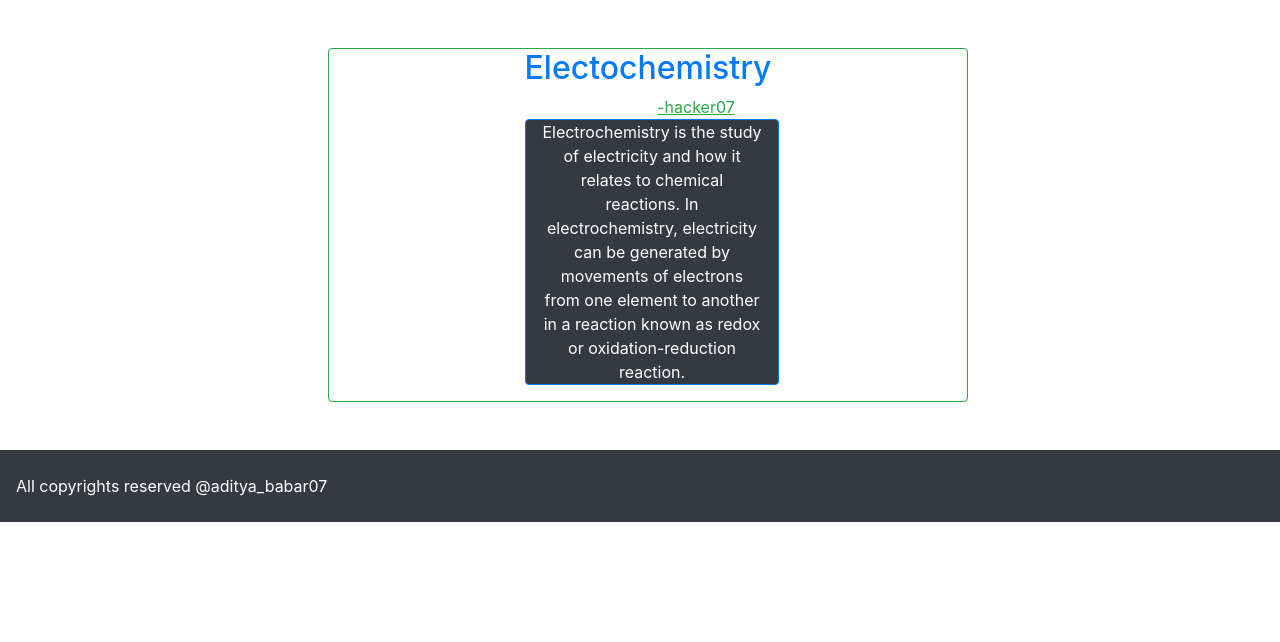
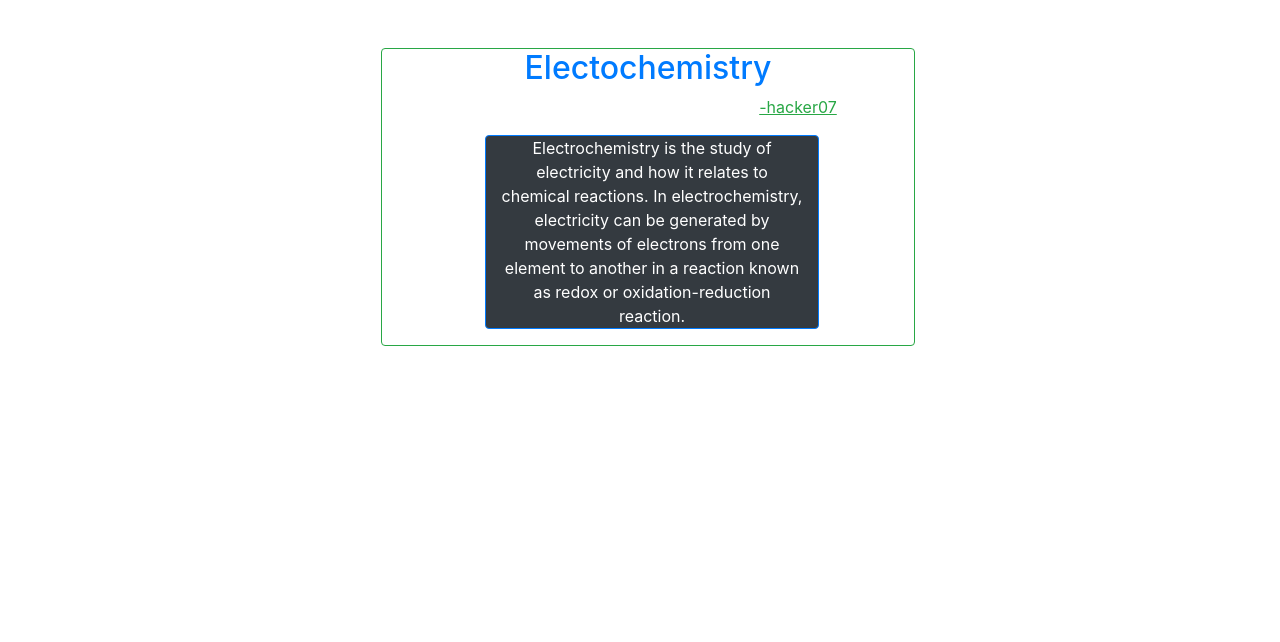
Before and after one commit to adityababar07/blog-2, a Django app: page /post/7/ in a window 1280 px wide. Shown: the part 58-700 px from the top of the page. Run offline with Django 3.2, Linux system fonts and the light colour scheme; data comes from the database, SQL or seed files in the repository; both versions use the stored data as it was after the commit; some libraries are stand-ins or nearby versions.

Commit message:
initial changes

```diff
--- a/blog/templates/home.html
+++ b/blog/templates/home.html
@@ -3,10 +3,10 @@
 
 {% block content %}
     {% for post in object_list %}
-        <center class='mt-5'><div class='post-entry ml-3 border border-success rounded col-6'>
+        <center class='mt-5'><div class='post-entry ml-3 border border-success rounded col-5'>
             <h2><a href = "{% url 'post_detail' post.pk %}">{{ post.title }}</a></h2>
-            <t class="ml-6 text-success"><u>-{{ post.author }}</u></t>
-            <p class="ml-2 border border-primary rounded bg-dark text-white col-5 justify-content-center">{{ post.body }}</p>
+            <t class="text-success" style="margin-left: 300px;"><u>-{{ post.author }}</u></t>
+            <p class="ml-2 border border-primary rounded bg-dark text-white col-8 mt-3 justify-content-center">{{ post.body }}</p>
         </div></center>
     {% endfor %}
 {% endblock content %}3
--- a/blog/templates/post_detail.html
+++ b/blog/templates/post_detail.html
@@ -1,11 +1,11 @@
 {% extends 'base.html' %}
 
 {% block content %}
-    <center class='mt-5'>
-        <div class='post-entry ml-3 border border-success rounded col-6'>
+    <center class='mt-5' style="margin-bottom: 300px;">
+        <div class='post-entry ml-3 border border-success rounded col-5'>
             <h2><a href = "">{{ post.title }}</a></h2>
-            <t class="ml-6 text-success"><u>-{{ post.author }}</u></t>
-            <p class="ml-2 border border-primary rounded bg-dark text-white col-5">{{ post.body }}</p>
+            <t class="text-success" style="margin-left: 300px;"><u>-{{ post.author }}</u></t>
+            <p class="ml-2 border border-primary rounded bg-dark text-white col-8 mt-3 ">{{ post.body }}</p>
         </div>
     </center>
 {% endblock content %}
--- a/blog/templates/post_new.html
+++ b/blog/templates/post_new.html
@@ -4,12 +4,12 @@
 <div>
     <img src="https://images.unsplash.com/photo-1535982330050-f1c2fb79ff78?ixlib=rb-1.2.1&q=80&fm=jpg&crop=entropy&cs=tinysrgb&w=1080&fit=max&ixid=eyJhcHBfaWQiOjF9" style="opacity: 70%;
         width: 100%;
-        height: 570px;
+        height: 565.2px;
         position: relative;
-        margin-bottom: -32px;
+        margin-bottom: -31.8px;
         z-index: 1;">
     <div style="position: relative;
-                margin-top: -537.6px;
+                margin-top: -515px;
                 font-weight: 1000;
                 z-index: 2;">
         <h1 class="bg-primary pl-3 " style="border: 2px solid;
```
Also changed, not shown: blog/templates/base.html (+18 -7 lines), db.sqlite3.
